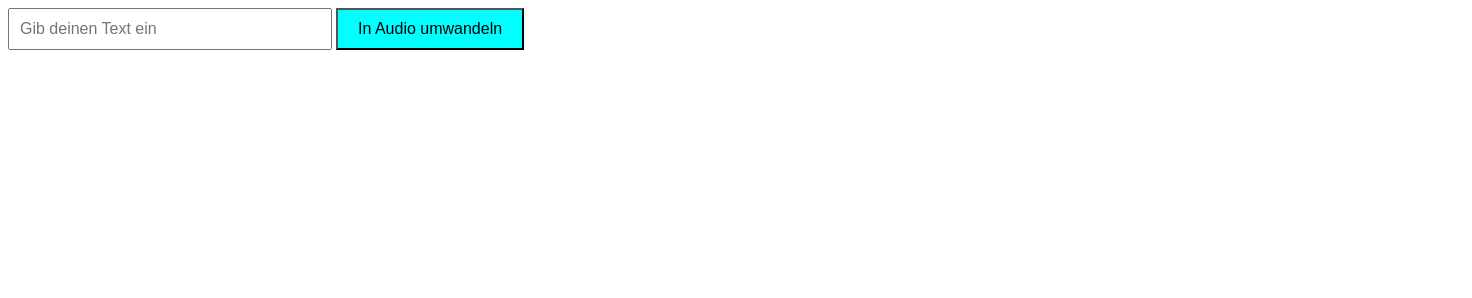
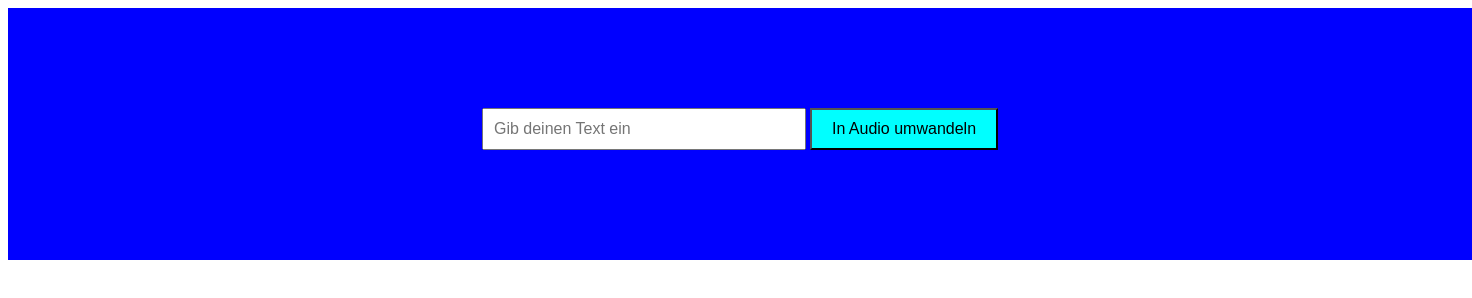
Before and after one commit to Johann4904/Text_Audio, a plain HTML site: page index.html in a window 1280 px wide. Shown: the whole page, 1472 px wide, since content can reach past the window. Drawn offline with Linux system fonts and the light colour scheme.

Commit message:
Color change

```diff
--- a/index.html
+++ b/index.html
@@ -15,11 +15,20 @@
         font-size: 16px;
         background-color: aqua;
       }
+      div {
+        width: 100%;
+        background-color: blue;
+        text-align: center;
+        padding: 100px;
+      }
     </style>
   </head>
   <body>
-    <input type="text" id="text-input" placeholder="Gib deinen Text ein" />
-    <button id="convert-button">In Audio umwandeln</button>
+    <div>
+      <input type="text" id="text-input" placeholder="Gib deinen Text ein" />
+      <button id="convert-button">In Audio umwandeln</button>
+    </div>
+
     <script src="main.js"></script>
   </body>
 </html>
```
Also changed, not shown: 1 other file.
